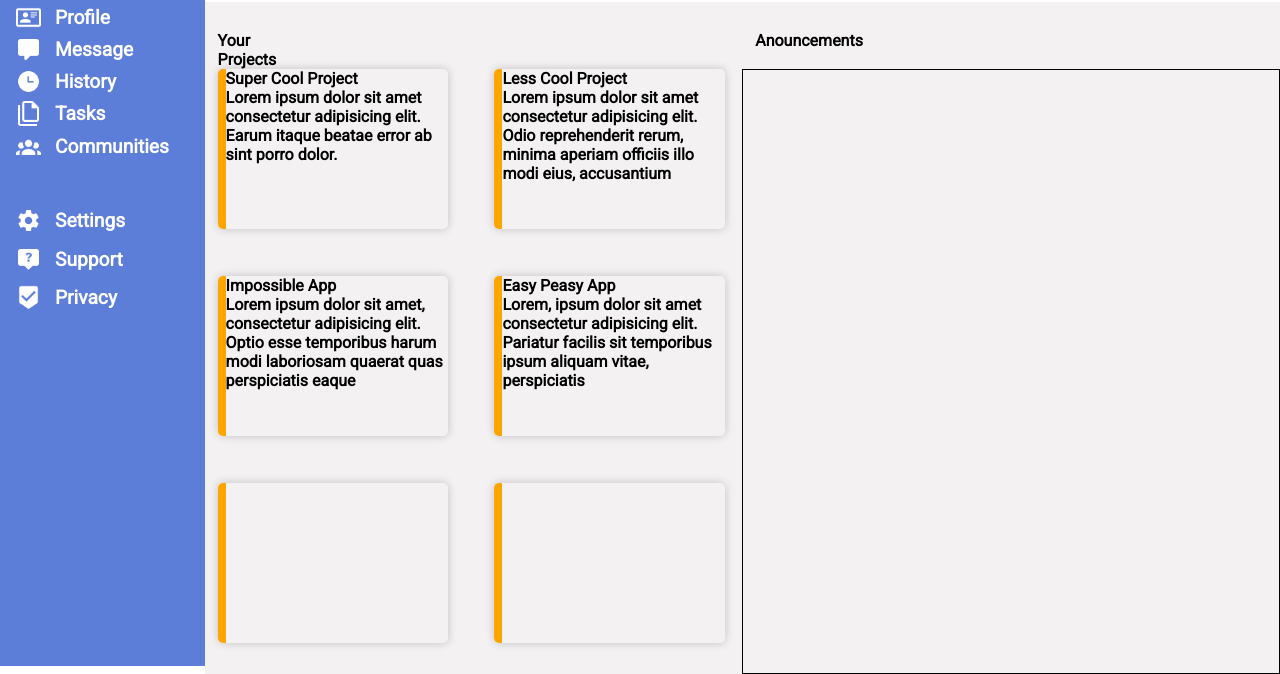
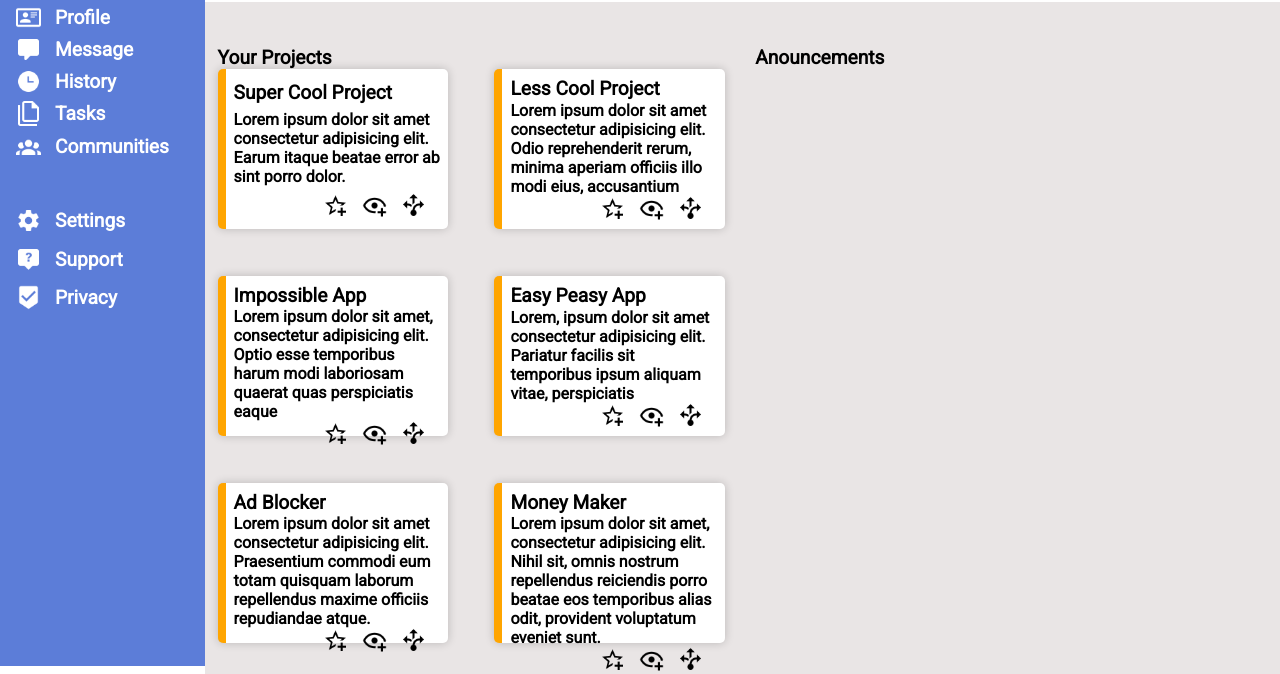
Before and after one commit to SalamanderCtesiphon/Admin-Dashboard, a plain HTML site: page index.html in a window 1280 px wide. Shown: the part 134-808 px from the top of the page. Drawn offline with Linux system fonts and the light colour scheme.

Commit message:
finishing up the styling

```diff
--- a/index.html
+++ b/index.html
@@ -67,32 +67,56 @@
                     <div class="card">
                         <div class="card-title">Super Cool Project</div>
                         <div class="text">Lorem ipsum dolor sit amet consectetur adipisicing elit. Earum itaque beatae error ab sint porro dolor.</div>
-                        <div class="links"></div>
+                        <div class="links">
+                            <img src="icons/star-plus-outline.png" alt="liked icon">
+                            <img src="icons/eye-plus-outline.png" alt="read icon">
+                            <img src="icons/arrow-decision.png" alt="share icon">
+                        </div>
                     </div>
                     <div class="card">
                         <div class="card-title">Less Cool Project</div>
                         <div class="text">Lorem ipsum dolor sit amet consectetur adipisicing elit. Odio reprehenderit rerum, minima aperiam officiis illo modi eius, accusantium</div>
-                        <div class="links"></div>
+                        <div class="links">
+                            <img src="icons/star-plus-outline.png" alt="liked icon">
+                            <img src="icons/eye-plus-outline.png" alt="read icon">
+                            <img src="icons/arrow-decision.png" alt="share icon">
+                        </div>
                     </div>
                     <div class="card">
                         <div class="card-title">Impossible App</div>
                         <div class="text">Lorem ipsum dolor sit amet, consectetur adipisicing elit. Optio esse temporibus harum modi laboriosam quaerat quas perspiciatis eaque</div>
-                        <div class="links"></div>
+                        <div class="links">
+                            <img src="icons/star-plus-outline.png" alt="liked icon">
+                            <img src="icons/eye-plus-outline.png" alt="read icon">
+                            <img src="icons/arrow-decision.png" alt="share icon">
+                        </div>
                     </div>
                     <div class="card">
                         <div class="card-title">Easy Peasy App</div>
                         <div class="text">Lorem, ipsum dolor sit amet consectetur adipisicing elit. Pariatur facilis sit temporibus ipsum aliquam vitae, perspiciatis</div>
-                        <div class="links"></div>
+                        <div class="links">
+                            <img src="icons/star-plus-outline.png" alt="liked icon">
+                            <img src="icons/eye-plus-outline.png" alt="read icon">
+                            <img src="icons/arrow-decision.png" alt="share icon">
+                        </div>
                     </div>
                     <div class="card">
-                        <div class="card-title"></div>
-                        <div class="text"></div>
-                        <div class="links"></div>
+                        <div class="card-title">Ad Blocker</div>
+                        <div class="text">Lorem ipsum dolor sit amet consectetur adipisicing elit. Praesentium commodi eum totam quisquam laborum repellendus maxime officiis repudiandae atque.</div>
+                        <div class="links">
+                            <img src="icons/star-plus-outline.png" alt="liked icon">
+                            <img src="icons/eye-plus-outline.png" alt="read icon">
+                            <img src="icons/arrow-decision.png" alt="share icon">
+                        </div>
                     </div>
                     <div class="card">
-                        <div class="card-title"></div>
-                        <div class="text"></div>
-                        <div class="links"></div>
+                        <div class="card-title">Money Maker</div>
+                        <div class="text">Lorem ipsum dolor sit amet, consectetur adipisicing elit. Nihil sit, omnis nostrum repellendus reiciendis porro beatae eos temporibus alias odit, provident voluptatum eveniet sunt.</div>
+                        <div class="links">
+                            <img src="icons/star-plus-outline.png" alt="liked icon">
+                            <img src="icons/eye-plus-outline.png" alt="read icon">
+                            <img src="icons/arrow-decision.png" alt="share icon">
+                        </div>
                     </div>
                 </div>
                 <div class="hero-right-sidebar"></div>
--- a/style.css
+++ b/style.css
@@ -181,7 +181,7 @@ button {
 }
 
 .hero {
-    background-color: #f3f1f1;
+    background-color: rgb(233, 229, 229);
     height: 84vh;
     width: 84vw;
     grid-column-start: 2;
@@ -202,11 +202,13 @@ button {
     display: grid;
     grid-template-columns: 1fr 1fr 1fr 1fr 1fr 1fr 1fr 1fr 1fr 1fr 1fr 1fr;
     grid-template-rows: 1fr 1fr 1fr;
+    font-size: 1.2rem;
+    font-weight: 900;
 }
 
 .a {
     grid-column-start: 1;
-    grid-column-end: 2;
+    grid-column-end: 3;
     grid-row-start: 3;
     grid-row-end: 4;
     margin-left: 1vw;
@@ -235,15 +237,30 @@ button {
 
 .card {
     border-left: 8px solid orange;
+    background-color: white;
     height: 20vh;
     width: 18vw;
     margin-left: 1vw;
     border-radius: 5px;
     box-shadow: 0 0 10px 0 rgba(0, 0, 0, 0.2);
+    display: flex;
+    flex-direction: column;
+    justify-content: space-around;
+    padding: 1vh;
+}
+
+.card-title {
+    font-size: 1.2rem;
+    font-weight: 900;
+}
+
+.links {
+    display: flex;
+    align-items: flex-end;
+    justify-content: flex-end
 }
 
 .hero-right-sidebar {
-    border: 1px solid black;
     height: auto;
     grid-column-start: 7;
     grid-column-end: 13;
```
Also changed, not shown: icons/arrow-decision.png (added), icons/eye-plus-outline.png (added), icons/star-plus-outline.png (added).
